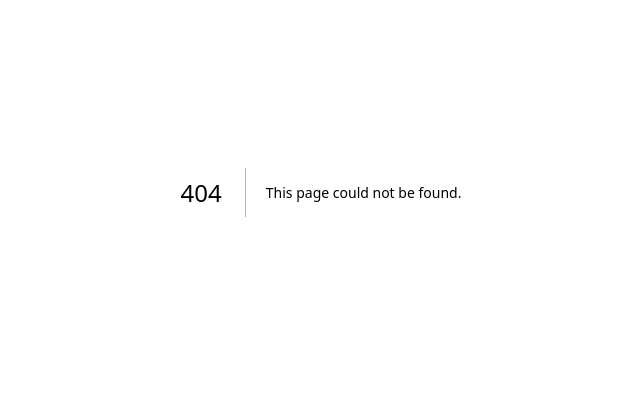
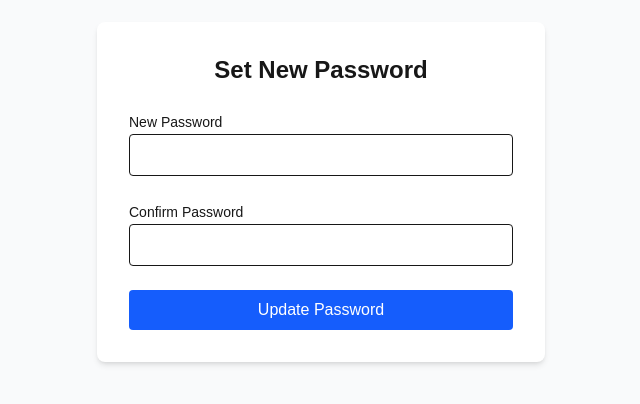
Before and after one commit to jesiekjakub/tournament-manager-nextjs, a Next.js app: page /reset-password in a window 1280 px wide. Before the commit this address had no page. Shown: the part 208-612 px from the top of the page, without its empty margins (319-959 px from the left). Built offline with nearby package versions, Linux system fonts and the light colour scheme.

Commit message:
feat(src/app/reset-password/page.tsx): Added UI with form to enter new password

```diff
--- /dev/null
+++ b/src/app/reset-password/page.tsx
@@ -0,0 +1,48 @@
+import { updatePassword } from './actions'
+
+export default function ResetPassword({
+  searchParams,
+}: {
+  searchParams: { message: string }
+}) {
+  return (
+    <div className="flex min-h-screen items-center justify-center bg-gray-50">
+      <form className="w-full max-w-md space-y-6 rounded-lg bg-white p-8 shadow-md">
+        <h1 className="text-2xl font-bold text-center">Set New Password</h1>
+
+        {searchParams.message && (
+          <div className="bg-red-100 text-red-800 p-3 rounded text-sm text-center">
+            {searchParams.message}
+          </div>
+        )}
+
+        <div className="space-y-2">
+          <label className="text-sm font-medium">New Password</label>
+          <input
+            name="password"
+            type="password"
+            required
+            className="w-full border p-2 rounded focus:ring-2 focus:ring-blue-500"
+          />
+        </div>
+
+        <div className="space-y-2">
+          <label className="text-sm font-medium">Confirm Password</label>
+          <input
+            name="confirmPassword"
+            type="password"
+            required
+            className="w-full border p-2 rounded focus:ring-2 focus:ring-blue-500"
+          />
+        </div>
+
+        <button
+          formAction={updatePassword}
+          className="w-full bg-blue-600 text-white p-2 rounded hover:bg-blue-700 transition"
+        >
+          Update Password
+        </button>
+      </form>
+    </div>
+  )
+}
```
